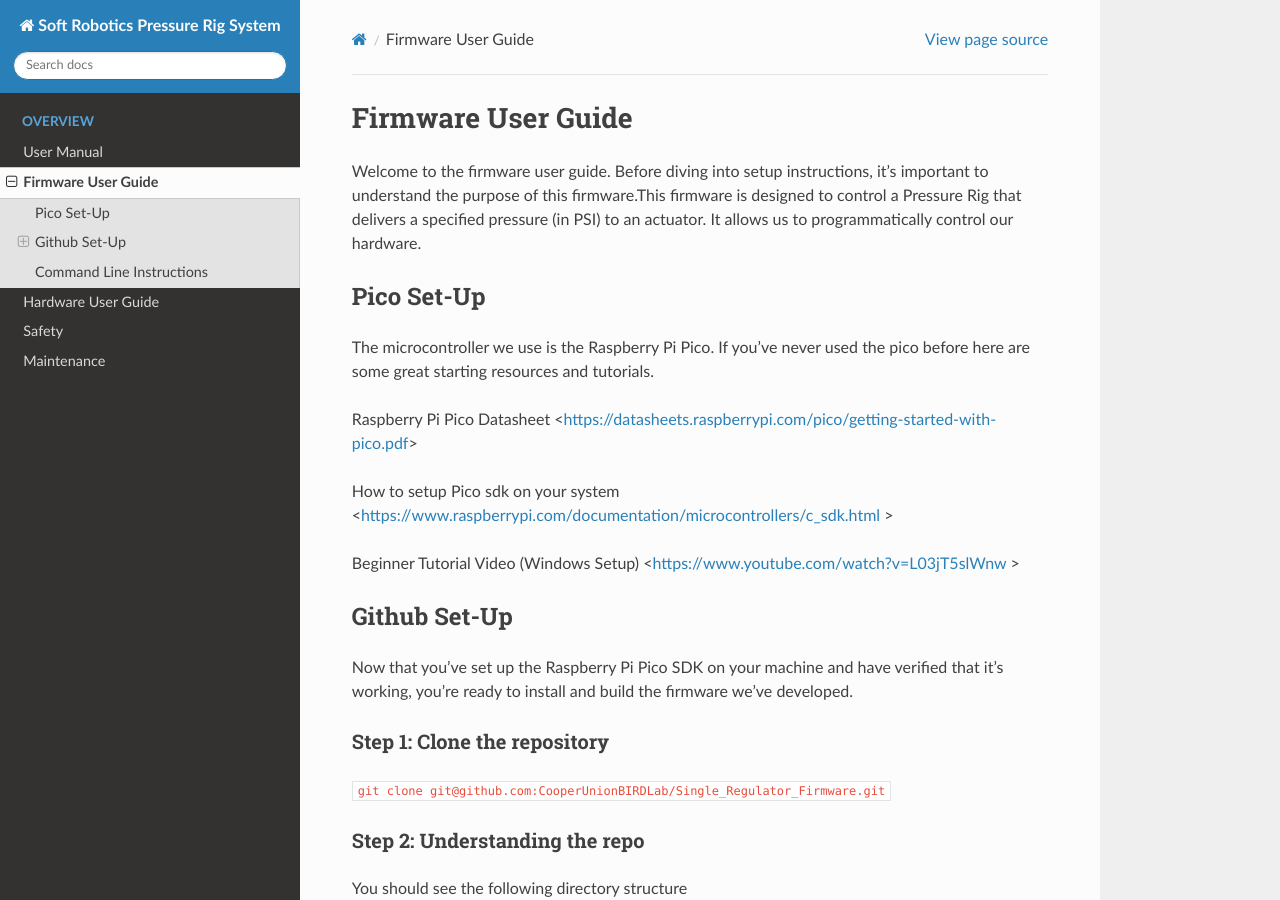
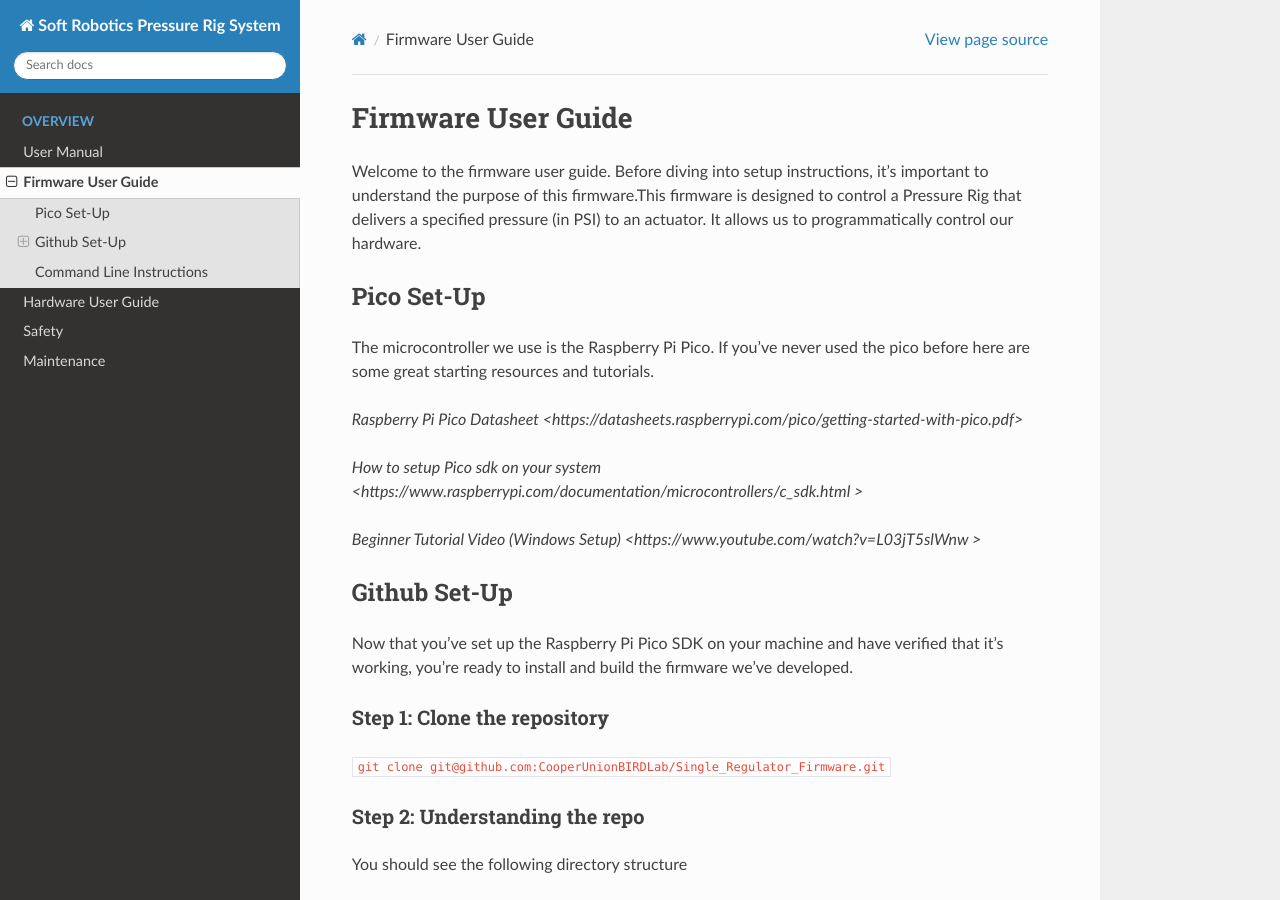
Before and after one commit to CooperUnionBIRDLab/Pressure_Rig_Docs, a Sphinx documentation site: the page built from docs/source/firmware_guide.rst, in a window 1280 px wide and 900 px high. Built offline with Sphinx 7.4.7 and the Read the Docs theme 3.1.0, drawn with Linux system fonts in a browser that asks for light colours.

```diff
--- a/docs/source/firmware_guide.rst
+++ b/docs/source/firmware_guide.rst
@@ -7,11 +7,11 @@ Pico Set-Up
 --------------
 The microcontroller we use is the Raspberry Pi Pico. If you’ve never used the pico before here are some great starting resources and tutorials.
 
-Raspberry Pi Pico Datasheet <https://datasheets.raspberrypi.com/pico/getting-started-with-pico.pdf>
+`Raspberry Pi Pico Datasheet <https://datasheets.raspberrypi.com/pico/getting-started-with-pico.pdf>`
 
-How to setup Pico sdk on your system <https://www.raspberrypi.com/documentation/microcontrollers/c_sdk.html >
+`How to setup Pico sdk on your system <https://www.raspberrypi.com/documentation/microcontrollers/c_sdk.html >`
 
-Beginner Tutorial Video (Windows Setup) <https://www.youtube.com/watch?v=L03jT5slWnw >
+`Beginner Tutorial Video (Windows Setup) <https://www.youtube.com/watch?v=L03jT5slWnw >`
 
 Github Set-Up
 -------------
```
